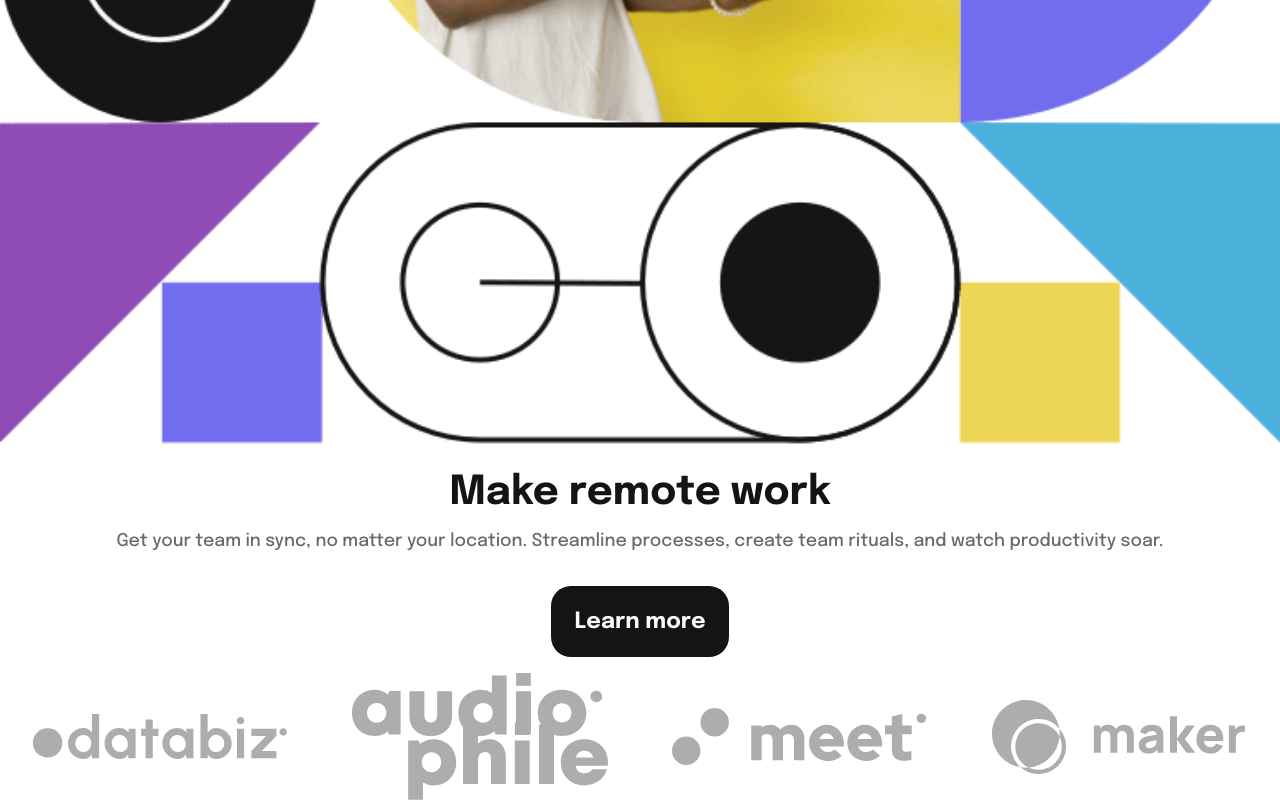
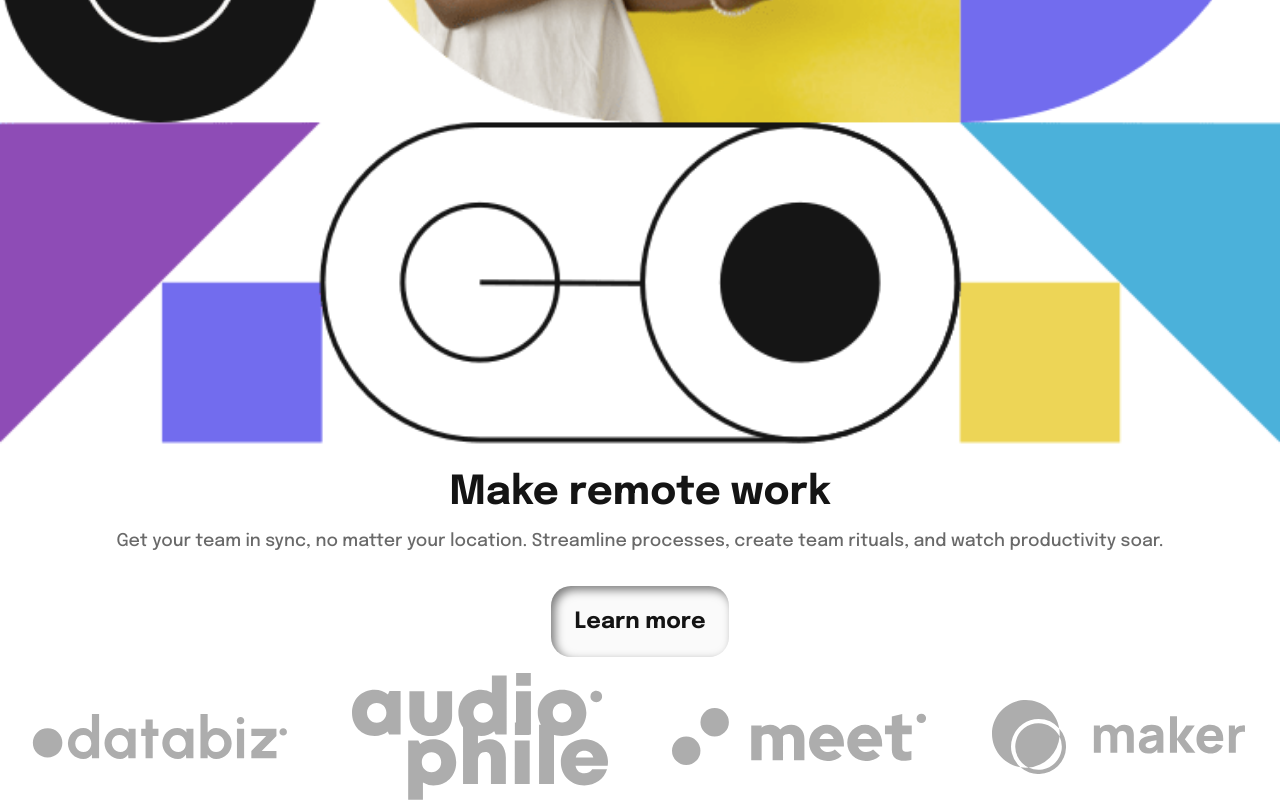
Before and after one commit to ahmedonour/Landing-page, a SvelteKit app: page / in a window 1280 px wide. In both pictures the pointer is over the button "Learn more". Shown: the part 598-1398 px from the top of the page. Built offline with nearby package versions, Linux system fonts and the light colour scheme.

Commit message:
transitions

```diff
--- a/src/Components/NavBar.svelte
+++ b/src/Components/NavBar.svelte
@@ -82,5 +82,9 @@
 		height: 3rem;
 		border-radius: 15px;
 		border: 2px solid var(--Medium-Gray);
+		transition: all 550ms ease-in-out;
+	}
+	nav ul .links .reg:hover{
+		box-shadow: 4px 4px 0px rgba(0, 0, 0, 0.6);
 	}
 </style>
--- a/src/Components/Text.svelte
+++ b/src/Components/Text.svelte
@@ -27,7 +27,7 @@
 		font-size: 1.1rem;
 		color: var(--Medium-Gray);
 	}
-	.hero_text button {
+	.hero_text button{
 		background: var(--Almost-Black);
 		color: var(--Almost-White);
 		font-weight: 700;
@@ -36,5 +36,12 @@
 		font-size: 1.4rem;
 		padding: 1.5rem;
 		margin-top: 1rem;
+		box-shadow: inset 4px 4px 10px rgba(255, 255, 255, 0.5);
+		transition: all 1000ms ease-in-out;
+	}
+	.hero_text button:hover{
+		background-color: var(--Almost-White);
+		color: var(--Almost-Black);
+		box-shadow: inset 4px 4px 10px rgba(0, 0, 0, 0.5);
 	}
 </style>
```
